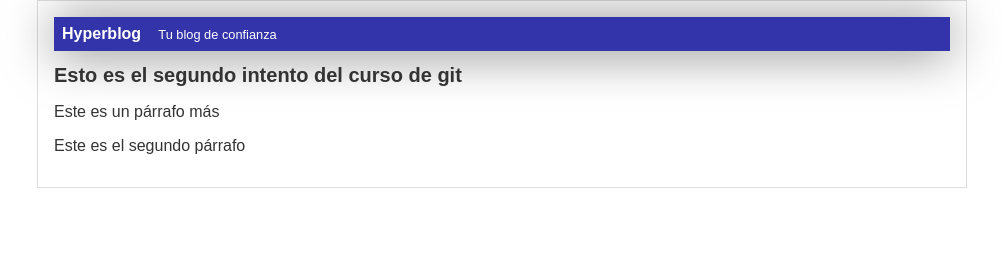
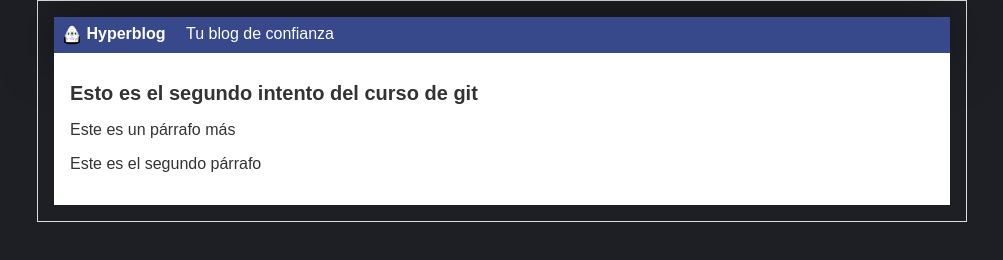
Before and after one commit to armandotechno/hyperblog, a plain HTML site: page index.html in a window 1280 px wide. Shown: the whole page, without its empty margins (138-1141 px from the left). Drawn offline with Linux system fonts and the light colour scheme.

Commit message:
Color de fondo, nuevo logo y color del header

```diff
--- a/css/styles.css
+++ b/css/styles.css
@@ -1,4 +1,5 @@
 body {
+  background: #1e1f24;
   color: #333;
   text-align: center;
   font-family: Arial, Helvetica, sans-serif;
@@ -7,17 +8,21 @@ body {
   padding: 0;
 }
 #cabecera {
-  background-color: #33A;
+  background: #37488b;
   color: white;
   box-shadow: 0px 2px 50px 0px rgba(0, 0, 0, 0.5);
   font-weight: bold;
   margin: 0;
   padding: 0.5rem;
 }
+#cabecera #logo {
+  width: 20px;
+  vertical-align: middle;
+}
 #cabecera #tagline {
   padding: 0 0 0 1em;
   font-weight: normal;
-  font-size: 0.8rem;
+  font-size: 0.5em 0 0.5em 2em;
 }
 #container {
   width: 70%;
@@ -29,3 +34,7 @@ body {
 #container h1 {
   font-size: 20px;
 }
+#post{
+  background: white;
+  padding: 1em;
+}
--- a/index.html
+++ b/index.html
@@ -6,6 +6,7 @@
   <body>
     <div id="container">
       <div id="cabecera">
+        <img id="logo" src="/images/dragon.png" />
         Hyperblog <span id="tagline">Tu blog de confianza</span>
       </div>
       <div id="post">
```
